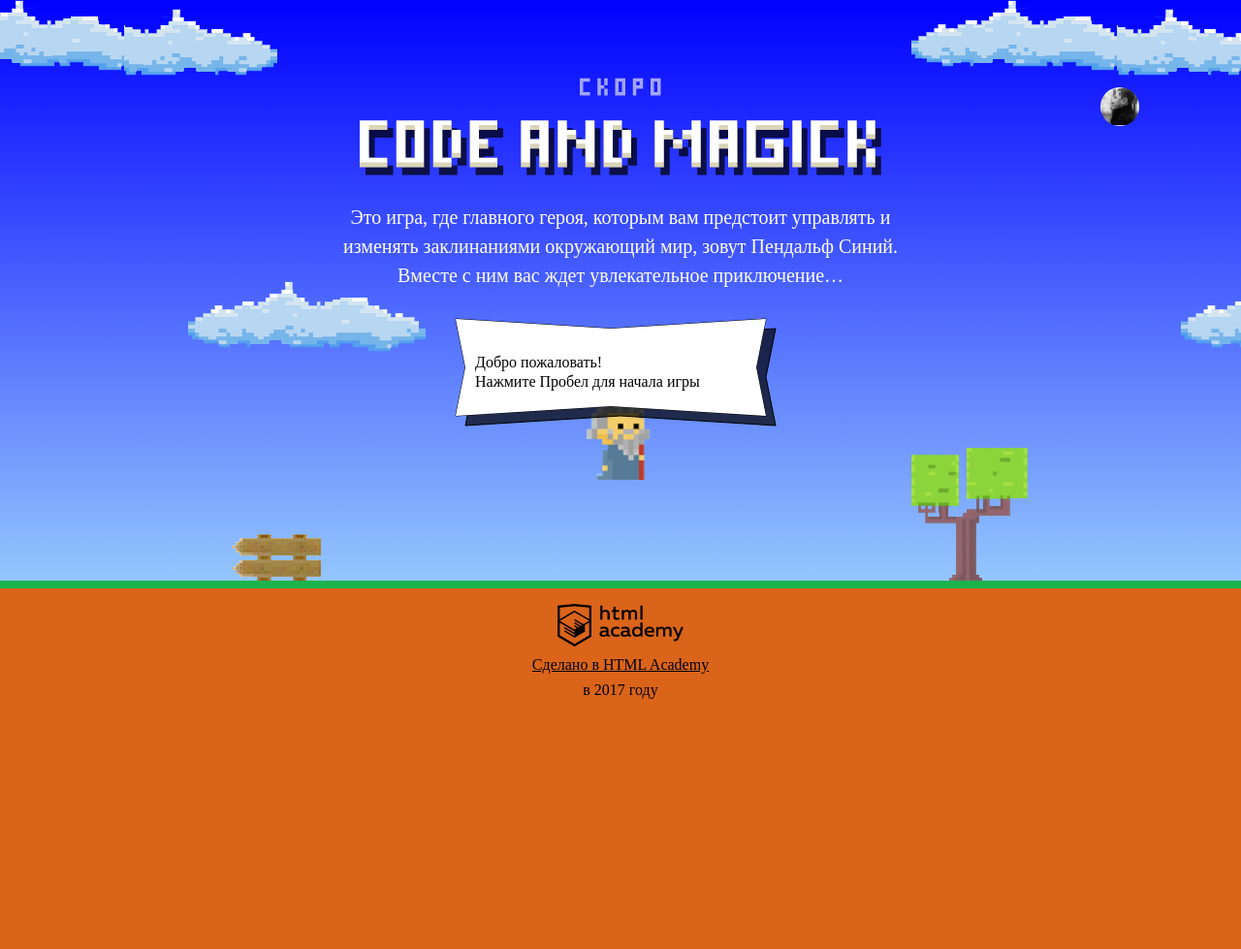
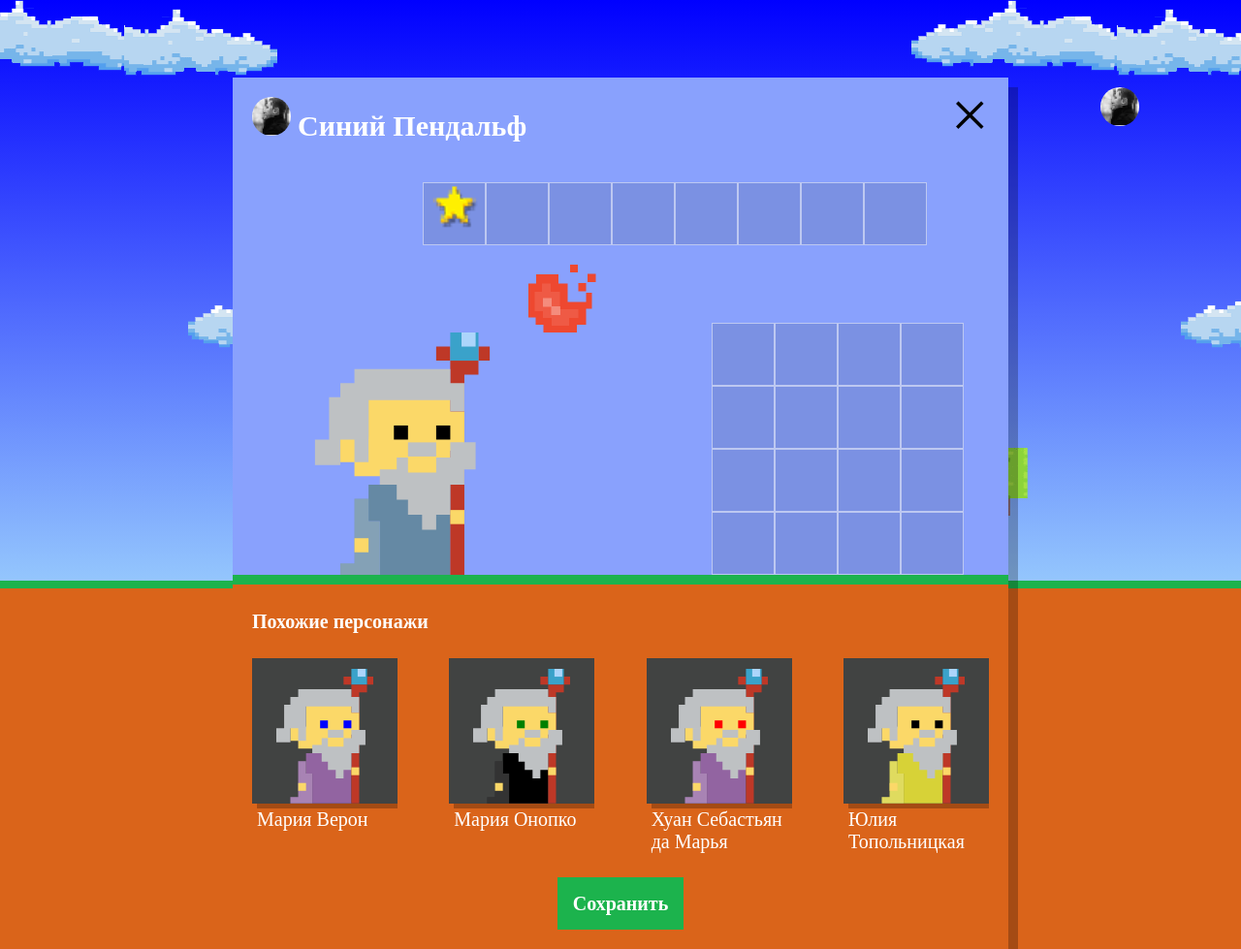
Before and after one commit to dinawatcher/182577-code-and-magick-20, a website: page index.html in a window 1280 px wide. Shown: the whole page at 97% size. Before the commit the page ends 800 px from the top, so only its background shows below. Drawn offline with Linux system fonts and the light colour scheme; a web font is replaced by a local one.

Commit message:
создает окно выбора настроек персонажа

```diff
--- a/index.html
+++ b/index.html
@@ -203,8 +203,8 @@
     return gameFieldHeight / 3;
   };
 </script>
+<script src="js/setup.js"></script>
 <script src="js/stat.js"></script>
 <script src="js/game.js"></script>
-
 </body>
 </html>
--- /dev/null
+++ b/js/setup.js
@@ -0,0 +1,60 @@
+'use strict';
+
+var WIZARDS = 4;
+var WIZARD_FIRSTNAME = ['Иван', 'Хуан Себастьян', 'Мария', 'Кристоф', 'Виктор', 'Юлия', 'Люпита', 'Вашингтон'];
+var WIZARD_LASTNAME = ['да Марья', 'Верон', 'Мирабелла', 'Вальц', 'Онопко', 'Топольницкая', 'Нионго', 'Ирвинг'];
+var WIZARD_COAT = ['rgb(101, 137, 164)', 'rgb(241, 43, 107)', 'rgb(146, 100, 161)', 'rgb(56, 159, 117)', 'rgb(215, 210, 55)', 'rgb(0, 0, 0)'];
+var WIZARD_EYES = ['black', 'red', 'blue', 'yellow', 'green'];
+
+// случайный элемент
+var getRandomElement = function (arr) {
+  return arr[Math.floor(Math.random() * arr.length)];
+};
+
+// создание объекта
+var getWizardElement = function (firstName, lastName, coat, eyes) {
+  var wizard = {
+    name: getRandomElement(firstName) + ' ' + getRandomElement(lastName),
+    coatColor: getRandomElement(coat),
+    eyesColor: getRandomElement(eyes),
+  };
+
+  return wizard;
+};
+
+// создание массива объектов
+var getWizardsList = function (amount) {
+  var wizardsList = [];
+  for (var i = 0; i < amount; i++) {
+    wizardsList.push(getWizardElement(WIZARD_FIRSTNAME, WIZARD_LASTNAME, WIZARD_COAT, WIZARD_EYES));
+  }
+
+  return wizardsList;
+};
+
+var userDialog = document.querySelector('.setup');
+userDialog.classList.remove('hidden');
+
+var similarListElement = document.querySelector('.setup-similar-list');
+
+var similarWizardTemplate = document.querySelector('#similar-wizard-template').content.querySelector('.setup-similar-item');
+
+// создание DOM-элементов на основе сгенерированных данных
+var renderWizard = function (wizard) {
+  var wizardElement = similarWizardTemplate.cloneNode(true);
+
+  wizardElement.querySelector('.setup-similar-label').textContent = wizard.name;
+  wizardElement.querySelector('.wizard-coat').style.fill = wizard.coatColor;
+  wizardElement.querySelector('.wizard-eyes').style.fill = wizard.eyesColor;
+
+  return wizardElement;
+};
+
+var fragment = document.createDocumentFragment();
+for (var i = 0; i < WIZARDS; i++) {
+  fragment.appendChild(renderWizard(getWizardsList(WIZARDS)[i]));
+}
+
+similarListElement.appendChild(fragment);
+
+userDialog.querySelector('.setup-similar').classList.remove('hidden');
```
